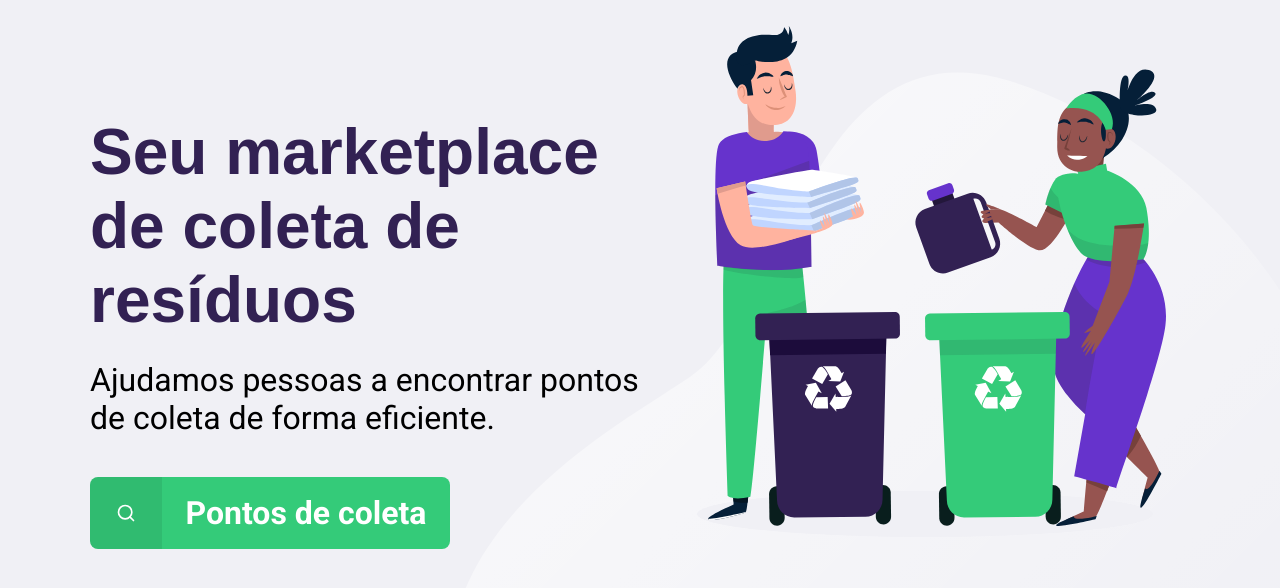
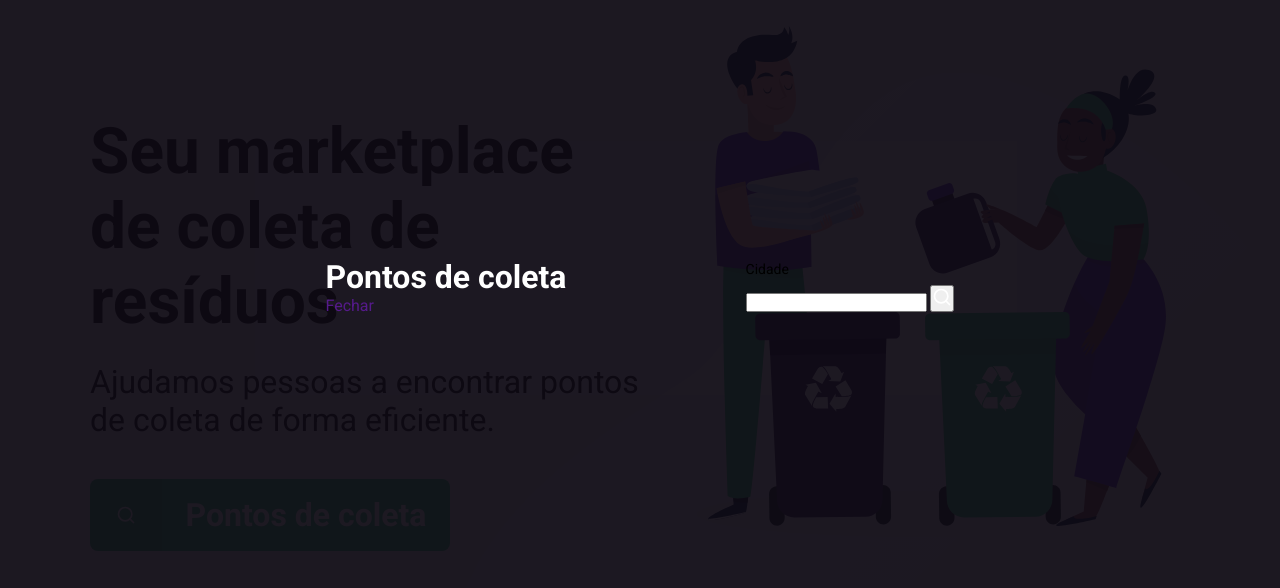
Before and after one commit to jrogeriosilva/EColeta, a plain HTML site: page index.html in a window 1280 px wide. Shown: the part 114-702 px from the top of the page. Drawn offline with Linux system fonts and the light colour scheme.

Commit message:
minor changes

```diff
--- a/index.html
+++ b/index.html
@@ -7,6 +7,8 @@
 
     <link rel="stylesheet" href="/styles/main.css">
     <link rel="stylesheet" href="/styles/home.css">
+    <link rel="stylesheet" href="/styles/modal.css">
+
     <link rel="stylesheet" href="/styles/responsive.css">
 
     <title>EColeta</title>
@@ -28,5 +30,25 @@
             </main>
         </div>
     </div>
+
+
+    <div id="modal">
+        <div class="content">
+            <h1>Pontos de coleta</h1>
+            <a href=""> Fechar</a>
+        </div>
+        <form action="">
+            <label for="search">Cidade</label>
+            <div class="search field">
+                <input type="text" name="search">
+                <button>
+                    <img src="/assets/search.svg" alt="Buscar">
+                </button>
+            </div>
+        </form>
+    </div>
 </body>
+
+
+
 </html>
--- a/scripts/create-point.js
+++ b/scripts/create-point.js
@@ -98,6 +98,5 @@ function handleSelectedItem(event) {
     }
 
     // atualizar o campo escondido com os items selecionados
-
     collectedItems.value = selectedItems
 }
--- a/styles/main.css
+++ b/styles/main.css
@@ -21,8 +21,3 @@ body {
 a {
     text-decoration: none;
 }
-
-h1, h2, h3, h4, h5, h6 {
-    font-family: 'Ubuntu', sans-serif;
-    color: var(--title-color);
-}
--- /dev/null
+++ b/styles/modal.css
@@ -0,0 +1,55 @@
+#modal {
+    background-color: #0e0a14ef;
+
+    height: 100vh;
+    width: 100vw;
+
+    position: fixed;
+    top: 0;
+
+    display: flex;
+    justify-content: center;
+    align-items: center;
+
+    transition: 400ms;
+}
+
+#modal .content {
+    color: white;
+    width: 420px;
+}
+
+#modal .header {
+    display: flex;
+    align-items: center;
+    justify-content: space-between;
+    margin-bottom: 48px;
+
+}
+
+
+#modal .header a {
+    background-image: url("../assets/x.svg");
+
+    width: 20px;
+    height: 20px;
+
+    display: flex;
+    font-size: 9px;
+}
+
+#modal .header h1 {
+    color: white;
+    font-size: 36px;
+    line-height: 42px;
+
+}
+
+#modal form label {
+    font-size: 14px;
+    line-height: 16px;
+
+    display: block;
+
+    margin-bottom: 8px;
+}
```
